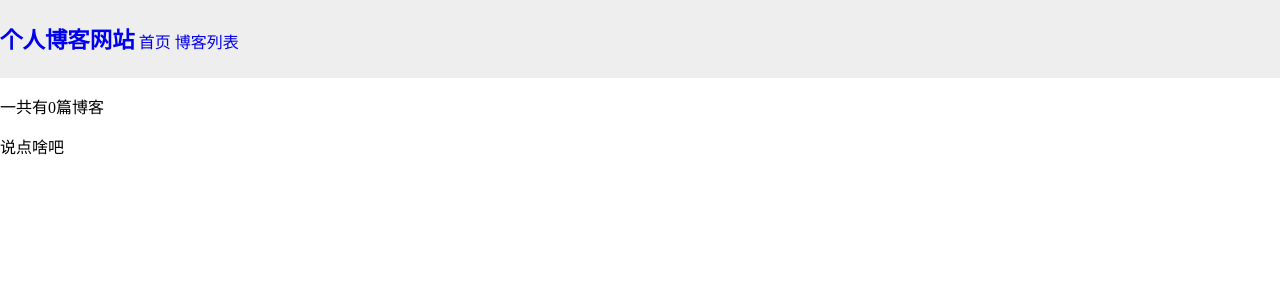
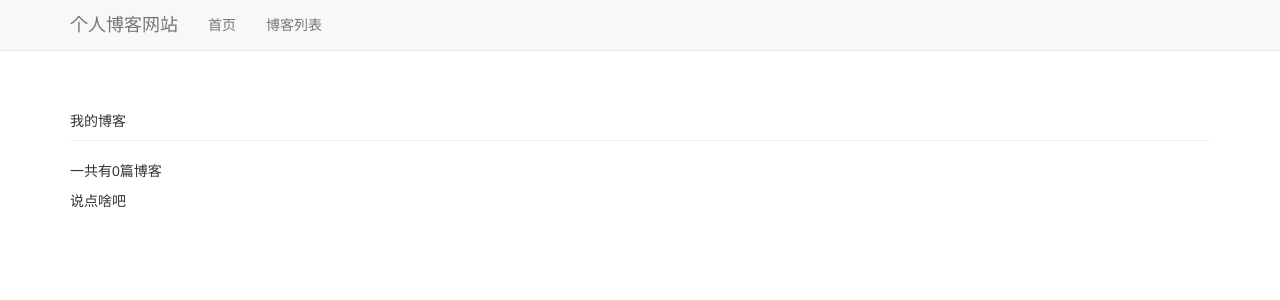
Before and after one commit to Flykun/mysite, a Django app: template templates/blog/blog_list.html in a window 1280 px wide. Shown: the top 300 px of the page. Run offline with Django 3.2, Linux system fonts and the light colour scheme; the template is opened without the code that fills it, so the values that code supplies are empty; parts of the project's set-up code (start-up, migrations or seed data) failed here and were passed over; some libraries are stand-ins or nearby versions.

Commit message:
使用bootstrap美化了页面,但是仅限于此吧!

```diff
--- a/templates/blog/base.html
+++ b/templates/blog/base.html
@@ -1,3 +1,4 @@
+{% load bootstrap3 %}
 <!DOCTYPE html>
 <html lang="en-us">
 <head>
@@ -6,40 +7,84 @@
         content="width=device-width, initial-scale=1.0, maximum-scale=1.0, user-scalable=0"/>
   <meta name="format-detection" content="telephone=no"/>
   <meta charset="utf-8">
-  <meta name="apple-mobile-web-app-capable" content="yes">
-  <meta http-equiv="Content-Type" content="text/html">
-  <meta name="apple-mobile-web-app-status-bar-style" content="black">
-  <!-- UC默认竖屏 ，UC强制全屏 -->
-  <meta name="full-screen" content="yes">
-  <meta name="browsermode" content="application">
-  <!-- QQ强制竖屏 QQ强制全屏 -->
-  <meta name="x5-orientation" content="portrait">
-  <meta name="x5-fullscreen" content="true">
-  <meta name="x5-page-mode" content="app">
-  <meta name="format-detection" content="email=no"/>
-  <meta name="msapplication-tap-highlight" content="no">
+  {#  <meta name="apple-mobile-web-app-capable" content="yes">#}
+  {#  <meta http-equiv="Content-Type" content="text/html">#}
+  {#  <meta name="apple-mobile-web-app-status-bar-style" content="black">#}
+  {#  <!-- UC默认竖屏 ，UC强制全屏 -->#}
+  {#  <meta name="full-screen" content="yes">#}
+  {#  <meta name="browsermode" content="application">#}
+  {#  <!-- QQ强制竖屏 QQ强制全屏 -->#}
+  {#  <meta name="x5-orientation" content="portrait">#}
+  {#  <meta name="x5-fullscreen" content="true">#}
+  {#  <meta name="x5-page-mode" content="app">#}
+  {#  <meta name="format-detection" content="email=no"/>#}
+  {#  <meta name="msapplication-tap-highlight" content="no">#}
 
-  <title>{% block title %}{% endblock %}</title>
-
-  <link rel="stylesheet" href="/static/css/base.css">
-  {% block header_extends %}
-
-  {% endblock %}
+  <title>我的网站|首页</title>
+  {% bootstrap_css %}
+  {% bootstrap_javascript %}
+  {#  <link rel="stylesheet" href="/static/css/base.css">#}
+  {#  {% block header_extends %}#}
+  {##}
+  {#  {% endblock %}#}
 </head>
 
 <body>
 
-<div class="nav">
+<!-- Static navbar -->
+<nav class="navbar navbar-default navbar-static-top">
+  <div class="container">
 
-  <a href="/" class="logo">
-    <h3>个人博客网站</h3>
-  </a>
+    <div class="navbar-header">
+      <button type="button" class="navbar-toggle collapsed"
+              data-toggle="collapse" data-target="#navbar"
+              aria-expanded="false" aria-controls="navbar">
+      </button>
+      <a class="navbar-brand" href="{% url 'home' %}">
+        个人博客网站</a>
+    </div>
 
-  <a href="/">首页</a>
-  <a href="{% url 'blog_list' %}">博客列表</a>
-</div>
+    <div id="navbar" class="navbar-collapse collapse">
+      <ul class="nav navbar-nav">
+        <li><a href="{% url 'home' %}">首页</a></li>
+      </ul>
 
-{% block content %}{% endblock %}
+      <ul class="nav navbar-nav navbar-collapse-right">
+        <li><a href="{% url 'blog_list' %}">博客列表</a></li>
+      </ul>
+    </div><!--/.nav-collapse -->
+
+  </div>
+</nav>
+
+<div class="container">
+
+  <div class="page-header">
+    {% block header %}{% endblock %}
+  </div>
+  <div>
+    {% block content %}{% endblock %}
+  </div>
+
+</div> <!-- /container -->
 
 </body>
 </html>
+
+
+{#<body>#}
+{##}
+{#<div class="nav">#}
+{##}
+{#  <a href="/" class="logo">#}
+{#    <h3>个人博客网站</h3>#}
+{#  </a>#}
+{##}
+{#  <a href="/">首页</a>#}
+{#  <a href="{% url 'blog_list' %}">博客列表</a>#}
+{#</div>#}
+{##}
+{#{% block content %}{% endblock %}#}
+{##}
+{#</body>#}
+{#</html>#}
--- a/templates/blog/blog_detail.html
+++ b/templates/blog/blog_detail.html
@@ -1,5 +1,5 @@
 {% extends 'blog/base.html' %}
-{% block title %}
+{% block header %}
   {{ blog.title }}
 {% endblock %}
 
--- a/templates/blog/blog_list.html
+++ b/templates/blog/blog_list.html
@@ -1,6 +1,6 @@
 {% extends 'blog/base.html' %}
-{% block title %}
-  我的网站
+{% block header %}
+  我的博客
 {% endblock %}
 
 {% block content %}
--- a/templates/blog/blogs_with_type.html
+++ b/templates/blog/blogs_with_type.html
@@ -1,5 +1,5 @@
 {% extends 'blog/base.html' %}
-{% block title %}
+{% block header %}
   {{ blog_type.type_name }}
 {% endblock %}
 
--- a/templates/blog/home.html
+++ b/templates/blog/home.html
@@ -3,11 +3,12 @@
 {% block title %}
   我的网站|首页
 {% endblock %}
+<link rel="stylesheet" href="/static/css/home.css">
+{% block header_extends %}
 
-{% block header_extends %}
-  <link rel="stylesheet" href="/static/css/home.css">
 {% endblock %}
 
 {% block content %}
   <h3 class="home-context">欢迎访问</h3>
+
 {% endblock %}
```
Also changed, not shown: mysite/settings.py (+6 -1 lines).
